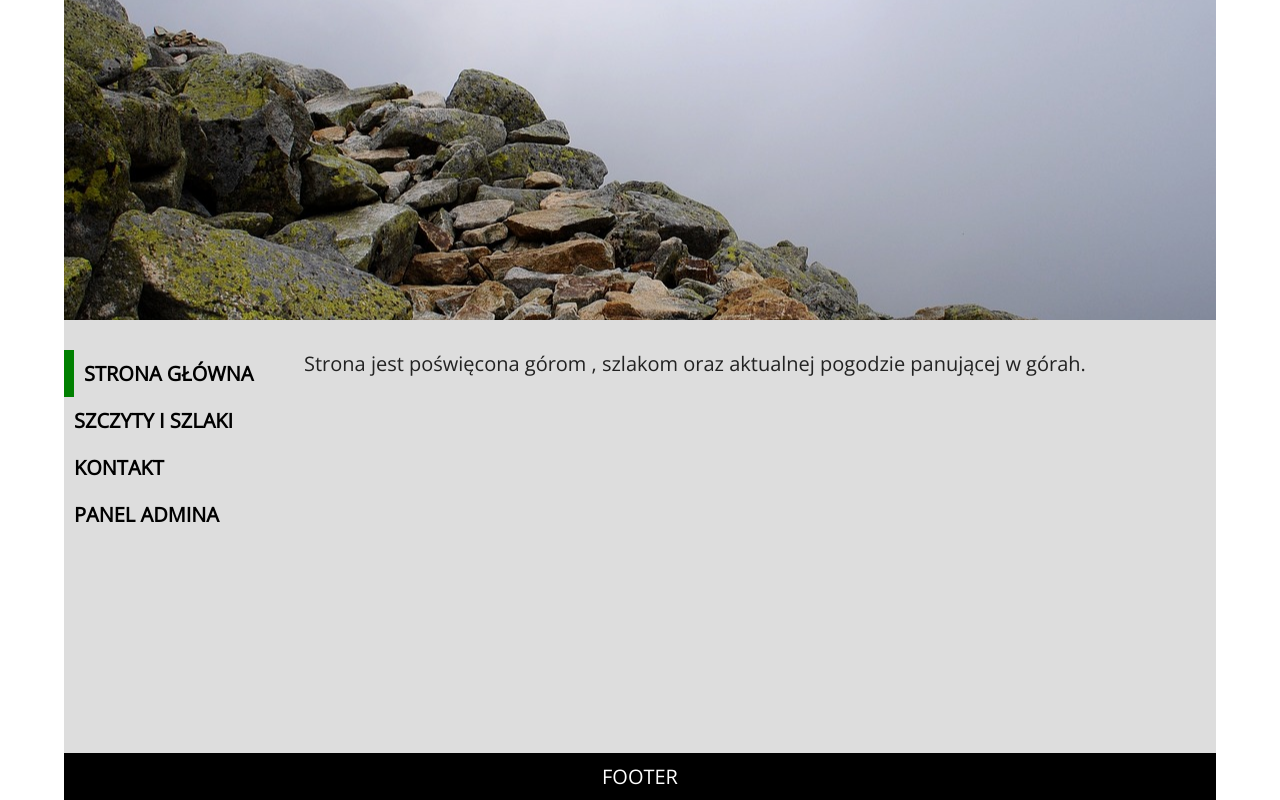
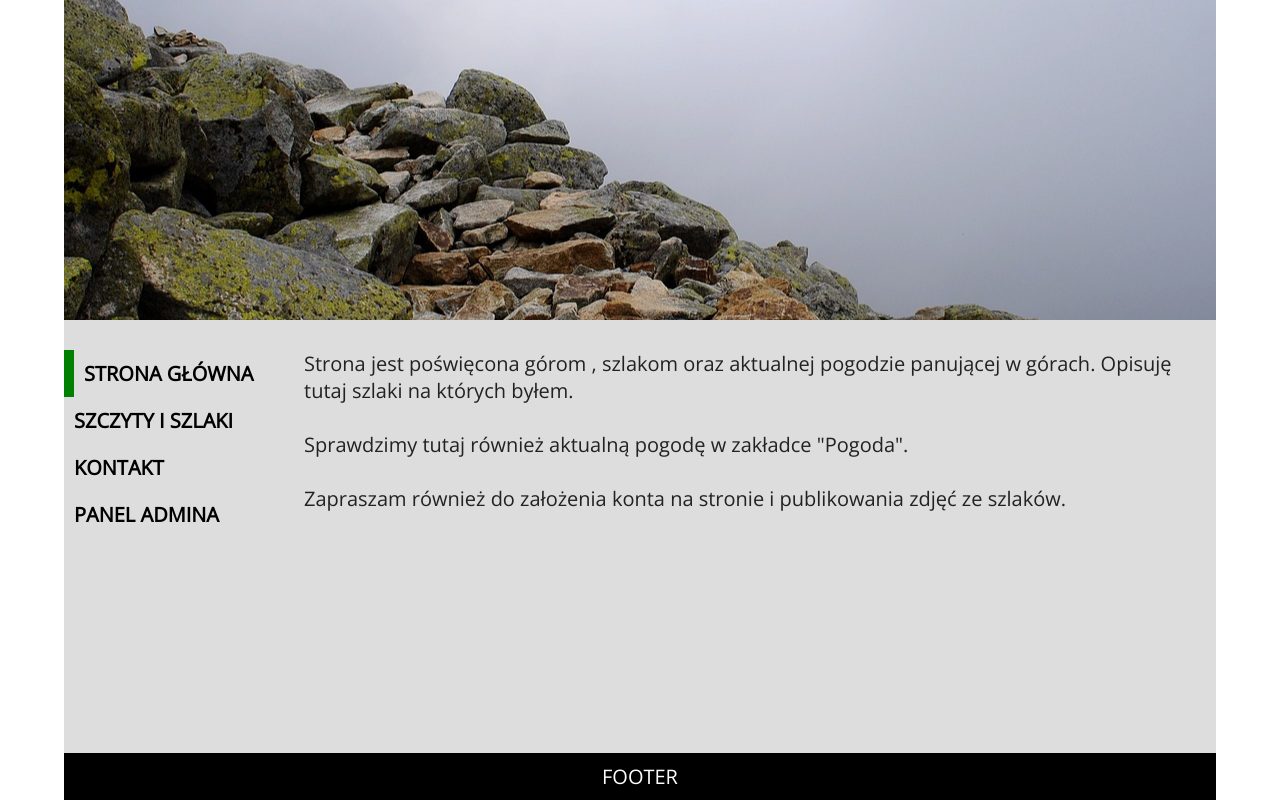
Before and after one commit to mateuszek9119/tatras-mountains, a React (Create React App) app: page / in a window 1280 px wide. Built offline with nearby package versions, Linux system fonts and the light colour scheme.

Commit message:
add content in "Szczyty i szlaki"

```diff
--- a/src/pages/home_page.js
+++ b/src/pages/home_page.js
@@ -3,7 +3,12 @@ const HomePage = (props)=>{
 
     return(
         <div className="home">
-            Strona jest poświęcona górom , szlakom oraz aktualnej pogodzie panującej w górah.
+            <p>Strona jest poświęcona górom , szlakom oraz aktualnej pogodzie panującej w górach. Opisuję tutaj szlaki
+            na których byłem. </p>
+            <br/>
+            <p>Sprawdzimy tutaj również aktualną pogodę w zakładce "Pogoda".</p>
+            <br/>
+            <p>Zapraszam również do założenia konta na stronie i publikowania zdjęć ze szlaków. </p>
         </div>
     )
 
--- a/src/pages/products_page.js
+++ b/src/pages/products_page.js
@@ -27,8 +27,8 @@ const articles = [
     {
         id: 3,
         title: "Kościelec" ,
-        author: "Pęzioł",
-        text: `Koscielec .`
+        author: "Mateusz Pęzioł",
+        text: `Majestatyczny szczyt nazywany polskim Matterhornem. Najczęściej odwiedzany przezemnie szczyt.`
 
     }
 ]
```
